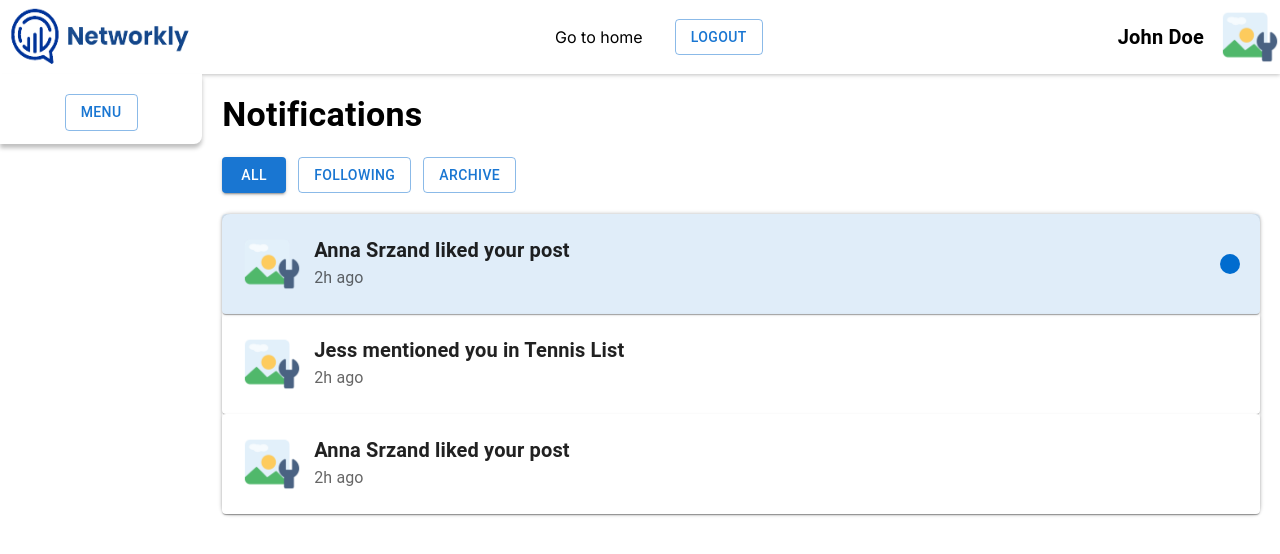
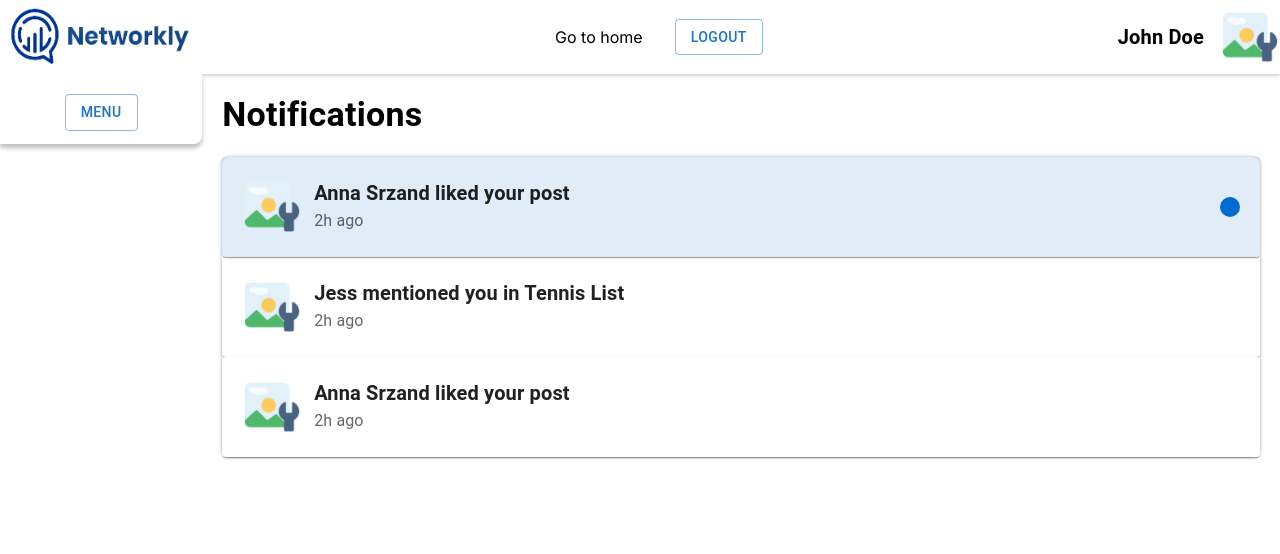
Before and after one commit to Dzenoo/Social-Media-App, a Next.js app: page /notifications in a window 1280 px wide. Shown: the top 554 px of the page. Built offline with nearby package versions, Linux system fonts and the light colour scheme.

Commit message:
Cleaning file

```diff
--- a/app/(dashboard)/notifications/page.jsx
+++ b/app/(dashboard)/notifications/page.jsx
@@ -1,5 +1,5 @@
 "use client";
-import { Box, Button, Typography } from "@mui/material";
+import { Box, Typography } from "@mui/material";
 import classes from "../../../css/Notifications.module.css";
 import NotificationItem from "@/components/Notifications/NotificationItem";
 
@@ -10,11 +10,6 @@ const Notifications = () => {
         <Typography variant="h4" fontWeight="bold">
           Notifications
         </Typography>
-      </Box>
-      <Box className={classes.notifications_buttons}>
-        <Button variant="contained">All</Button>
-        <Button variant="outlined">Following</Button>
-        <Button variant="outlined">Archive</Button>
       </Box>
       <Box className={classes.notifications_container}>
         <NotificationItem
```
